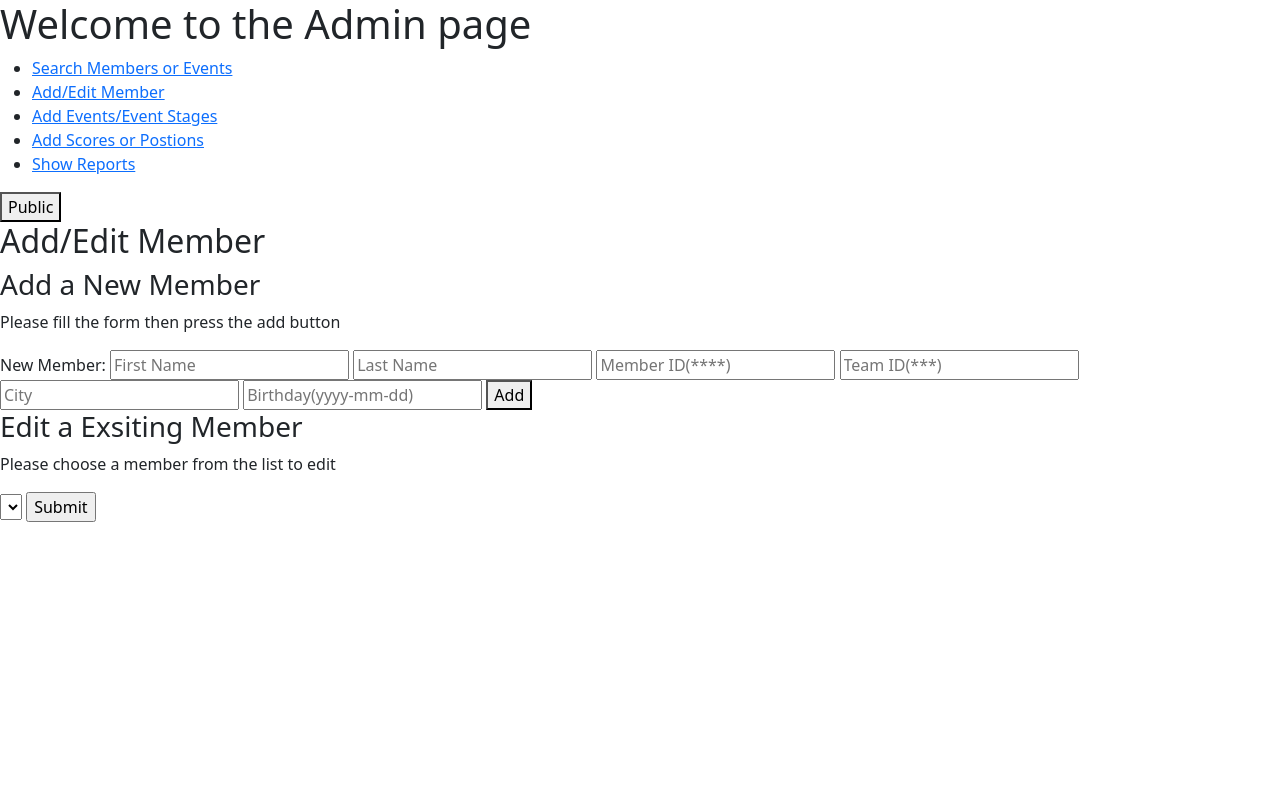
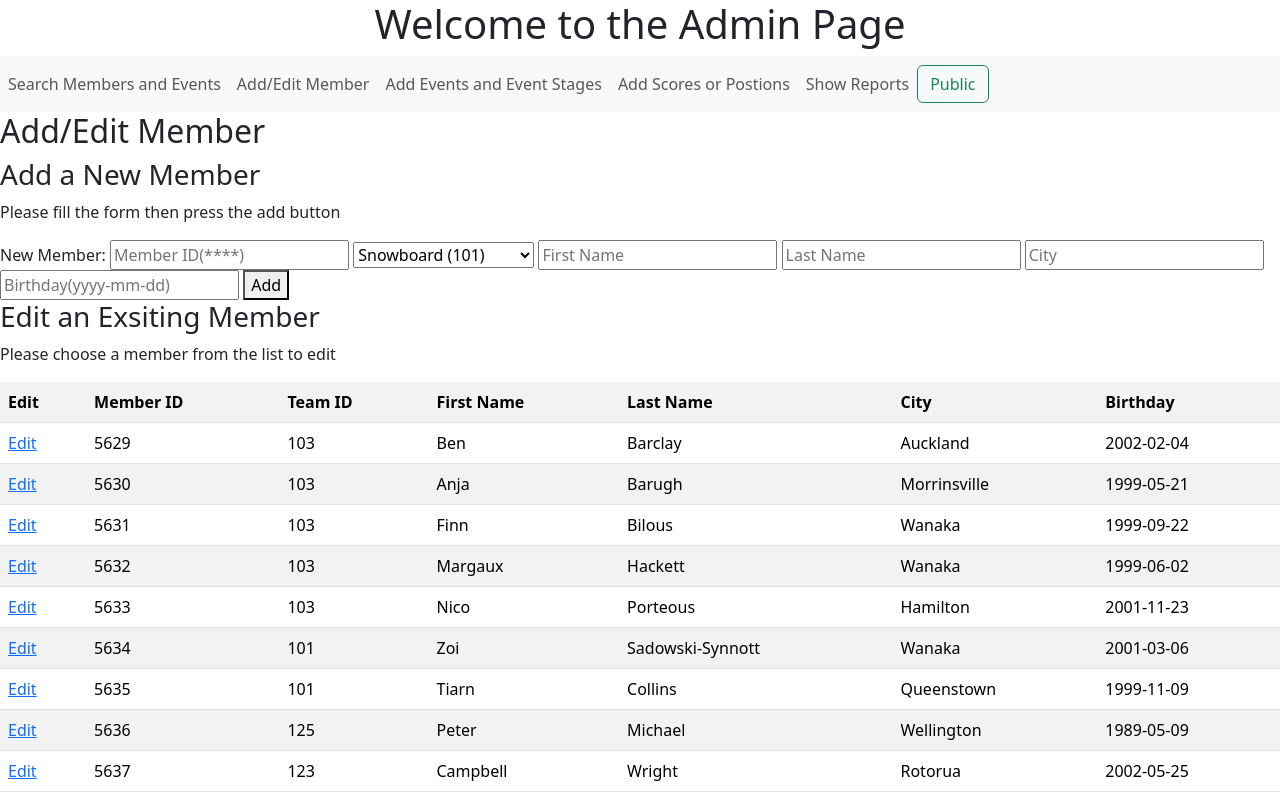
Before and after one commit to dorachenxiW/636_FinalProject, a Flask app: page /addeditmember in a window 1280 px wide. Before the commit the page ends 522 px from the top, so only its background shows below. Run offline with Flask 3, Linux system fonts and the light colour scheme; data comes from the database, SQL or seed files in the repository; lists and menus that the app fills with data are empty.

Commit message:
Add/Edit Member Finished

```diff
--- a/nzolywebapp/app.py
+++ b/nzolywebapp/app.py
@@ -93,26 +93,49 @@ def searchresult_event():
 
 @app.route("/addeditmember")
 def addeditmember():
-    return render_template("addeditmember.html")
+    connection = getCursor()
+    sql = "SELECT * FROM members;"
+    connection.execute(sql)
+    memberList = connection.fetchall()
+    return render_template("addeditmember.html", memberlist=memberList)
 
 @app.route("/member/add", methods=["POST"])
 def addmembers():
+    memberid=request.form.get('MemberID')
+    teamid=request.form.get('TeamID')
     firstname=request.form.get('FirstName')
     lastname=request.form.get('LastName')
-    memberid=request.form.get('MemberID')
-    teamid=request.form.get('TeamID')
     city=request.form.get('City')
     birthdate=request.form.get('Birthdate')
 
     connection = getCursor()
-    connection.execute("INSERT INTO members (FirstName, LastName, MemberID, TeamID, City, Birthdate) VALUES (%s, %s, %s, %s, %s, %s);", (firstname, lastname, memberid, teamid, city, str(birthdate),))
+    connection.execute("INSERT INTO members (MemberID, TeamID, FirstName, LastName, City, Birthdate) VALUES (%s, %s, %s, %s, %s, %s);", (memberid, teamid, firstname, lastname, city, str(birthdate),))
 
-    return redirect ("/listmembers")
+    return redirect ("/addeditmember")
 
-@app.route("/member/edit", methods=["POST"])
-def editmembers():
+@app.route("/member/edit/<memberid>")
+def editmember(memberid):
+    #print(memberid)
+    connection=getCursor()
+    sql = "SELECT * FROM members WHERE memberid=%s;"
+    connection.execute(sql, (memberid,))
+    memberEditting=connection.fetchone()
+    return render_template ("editmember.html", membereditting=memberEditting)
+
+@app.route("/updatemember",  methods=["POST"])
+def updatemember():
     memberid=request.form.get('MemberID')
-    connect=getCursor()
+    teamid=request.form.get('TeamID')
+    firstname=request.form.get('FirstName')
+    lastname=request.form.get('LastName')
+    city=request.form.get('City')
+    birthdate=request.form.get('Birthdate')
+
+    connection = getCursor()
+    connection.execute("UPDATE members SET MemberID=%s, TeamID=%s, FirstName=%s, LastName=%s, City=%s, Birthdate=%s WHERE MemberID=%s;", (memberid, teamid, firstname, lastname, city, str(birthdate), memberid, ))
+
+    return redirect ("/addeditmember")
+
 
 
 @app.route("/addevents")
--- a/nzolywebapp/templates/addeditmember.html
+++ b/nzolywebapp/templates/addeditmember.html
@@ -9,28 +9,38 @@
 
 <form action="/member/add" method="Post">
 
-   New Member: <input type="text" name="FirstName" placeholder="First Name"/>
-               <input type="text" name="LastName" placeholder="Last Name"/>
-               <input type="text" name="MemberID" placeholder="Member ID(****)"/>
-               <input type="text" name="TeamID" placeholder="Team ID(***)"/>
-               <input type="text" name="City" placeholder="City"/>
-               <input type="text" name="Birthdate" placeholder="Birthday(yyyy-mm-dd)"/>
+   New Member:  <input type="text" name="MemberID" placeholder="Member ID(****)"/>
+                <select name="TeamID" id="teamid" name="TeamID">
+                    <option value="101">Snowboard (101)</option>
+                    <option value="102">Alpine Skiing (102)</option>
+                    <option value="103">Freestyle Skiing (103)</option>
+                    <option value="123">Biathlon (123)</option>
+                    <option value="125">Speed Skating (125)</option>
+                </select>
+                <input type="text" name="FirstName" placeholder="First Name"/>
+                <input type="text" name="LastName" placeholder="Last Name"/>
+                <input type="text" name="City" placeholder="City"/>
+                <input type="text" name="Birthdate" placeholder="Birthday(yyyy-mm-dd)"/>
     <button type ="submit">Add</button>
 </form>
 
-<h3>Edit a Exsiting Member</h3>
+<h3>Edit an Exsiting Member</h3>
 
 <p>Please choose a member from the list to edit</p>
 
-<form action="/member/edit" method="POST">
-    <input type="hidden", value={{memberid}}, name="MemberID"/>
-    <select name="member">
-        {% for member in memberlist %}
-            <option value="{{member[2]}}"> {{member[0]+" "+member[1]}}</option>
+<table class="table table-striped table-hover">
+    <th>Edit</th><th>Member ID</th><th>Team ID</th><th>First Name</th><th>Last Name</th><th>City</th><th>Birthday</th></tr>
+    {% for member in memberlist %}
+        <tr>
+            <td><a href="/member/edit/{{member[0]}}">Edit</a>
+
+            </td>
+        {% for entry in member %}
+            <td>{{entry}}</td>
         {% endfor %}
-    </select>
-    <input type="submit"/>
-</form>
+        </tr>
+    {% endfor %}
+</table>
 
 
 
--- a/nzolywebapp/templates/adminbase.html
+++ b/nzolywebapp/templates/adminbase.html
@@ -7,18 +7,20 @@
         <link href="https://cdn.jsdelivr.net/npm/bootstrap@5.3.0-alpha3/dist/css/bootstrap.min.css" rel="stylesheet" integrity="sha384-KK94CHFLLe+nY2dmCWGMq91rCGa5gtU4mk92HdvYe+M/SXH301p5ILy+dN9+nJOZ" crossorigin="anonymous">
     </head>
     <body>
-        <nav>
-            <h1>Welcome to the Admin page</h1>
-            <ul>
-                <li><a href="{{ url_for('search') }}">Search Members or Events</a></li>
-                <li><a href="{{ url_for('addeditmember') }}">Add/Edit Member</a></li>
-                <li><a href="{{ url_for('addevents') }}">Add Events/Event Stages</a></li>
-                <li><a href="{{ url_for('addscores') }}">Add Scores or Postions</a></li>
-                <li><a href="{{ url_for('reports') }}">Show Reports</a></li>
+        <h1 align="center">Welcome to the Admin Page</h1>
+        <nav class="navbar navbar-expand-lg navbar-light bg-light">
+            <div class="collapse navbar-collapse" id="navbarSupportedContent">
+            <ul class="navbar-nav mr-auto">
+                <li class="nav-item active"><a class="nav-link" href="{{ url_for('search') }}">Search Members and Events</a></li>
+                <li class="nav-item active"><a class="nav-link" href="{{ url_for('addeditmember') }}">Add/Edit Member</a></li>
+                <li class="nav-item active"><a class="nav-link" href="{{ url_for('addevents') }}">Add Events and Event Stages</a></li>
+                <li class="nav-item active"><a class="nav-link" href="{{ url_for('addscores') }}">Add Scores or Postions</a></li>
+                <li class="nav-item active"><a class="nav-link" href="{{ url_for('reports') }}">Show Reports</a></li>
             </ul>
                 <a href="{{ url_for('home') }}">
-                <button type="button">Public</button>
-                  </a>
+                <button class="btn btn-outline-success my-2 my-sm-0" type="button">Public</button>
+                </a>
+            </div>
         </nav>
             <section class="content">
             <header>
--- a/nzolywebapp/templates/eventlist.html
+++ b/nzolywebapp/templates/eventlist.html
@@ -5,7 +5,7 @@
 <h2>Event List</h2>
 <h3>A list of all NZ Olympic Events</h3>
 
-<table>
+<table class="table table-striped table-hover">
     <tr><th>Event ID</th><th>Event Name</th><th>Sport</th><th>NZ Team ID</th></tr>
     {% for event in eventlist %}
         <tr>
```
Also changed, not shown: nzolywebapp/templates/base.html (+12 -12 lines), nzolywebapp/templates/editmember.html (added, +37 -0 lines).
